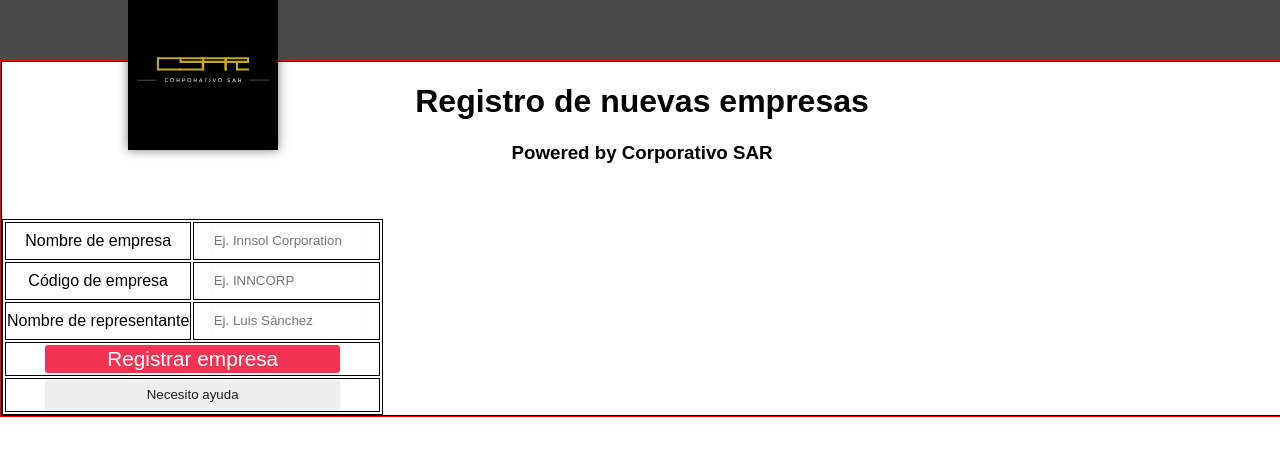
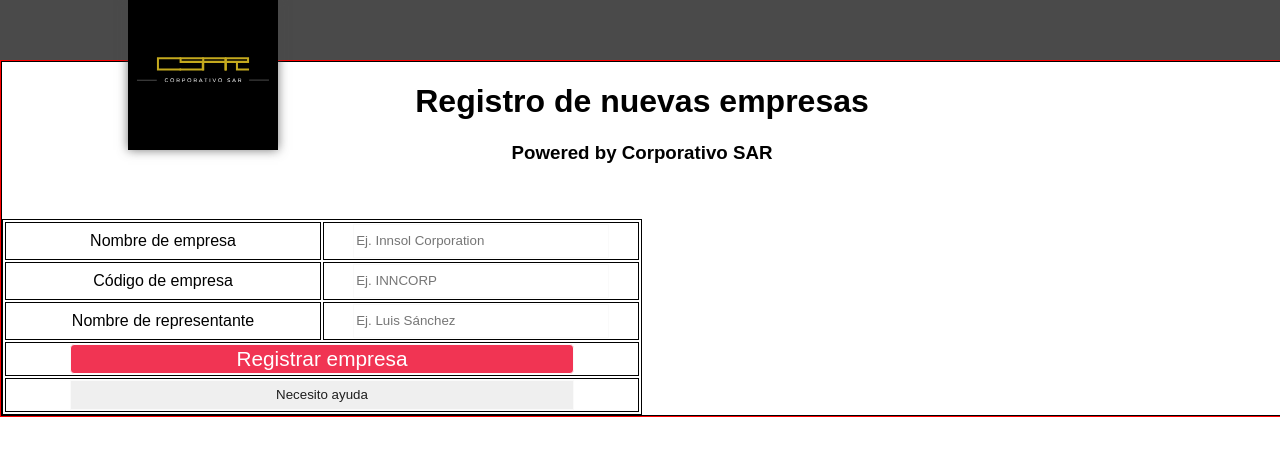
Before and after one commit to CorporativoSar-Projects/notassar, a PHP site: page /registroEmpresarial.php in a window 1280 px wide. Shown: the top 456 px of the page. Run offline with PHP 8.4, Linux system fonts and the light colour scheme; data that the repository does not hold is empty; some libraries are stand-ins or nearby versions.

Commit message:
updatecss2

```diff
--- a/CSS/estilos.css
+++ b/CSS/estilos.css
@@ -208,5 +208,5 @@ input{
 
 table,td{
 	border: 1px solid black;
-	max-width: 50%;
+	width: 50%;
 }
```
